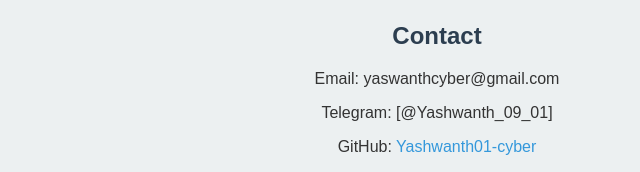
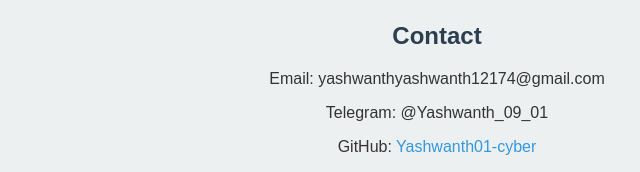
Before and after one commit to Yashwanth01-cyber/yaswanth-portfolio, a plain HTML site: page index.html in a window 1280 px wide. Shown: the part 1103-1275 px from the top of the page, without its empty margins (203-843 px from the left). Drawn offline with Linux system fonts and the light colour scheme.

Commit message:
Update index.html

```diff
--- a/index.html
+++ b/index.html
@@ -85,8 +85,8 @@
 
   <div class="contact">
     <h2>Contact</h2>
-    <p>Email: yaswanthcyber@gmail.com</p>
-    <p>Telegram: [@Yashwanth_09_01]</p>
+    <p>Email: yashwanthyashwanth12174@gmail.com</p>
+    <p>Telegram: @Yashwanth_09_01</p>
     <p>GitHub: <a href="https://github.com/Yashwanth01-cyber" target="_blank">Yashwanth01-cyber</a></p>
   </div>
 </body>
```
